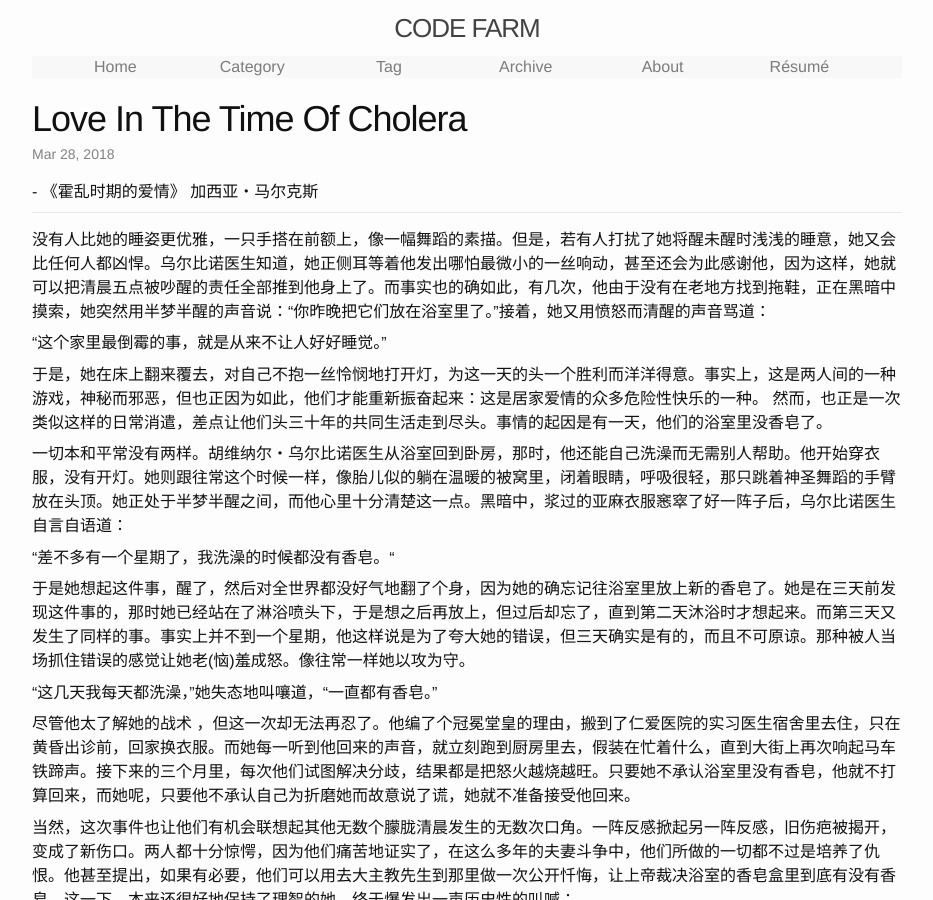
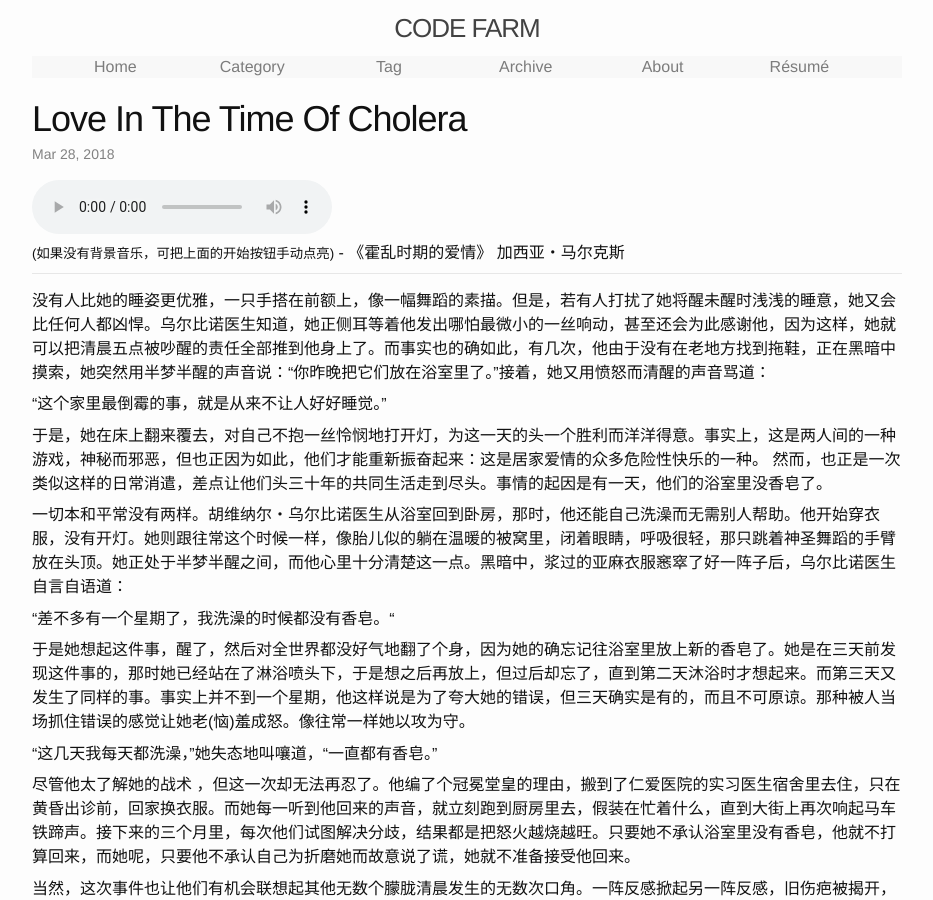
Before and after one commit to ousiax/ousiax.github.io, a Jekyll site: the page built from _posts/2018-03-28-love-in-the-time-of-cholera.md, in a window 1280 px wide and 900 px high. Shown: the whole window, without its empty margins (173-1106 px from the left). Built offline with Jekyll 4.4.1, drawn with Linux system fonts in a browser that asks for light colours; comment, search, counter and statistics services are not loaded.

Commit message:
Update 2018-03-28-love-in-the-time-of-cholera.md

```diff
--- a/_posts/2018-03-28-love-in-the-time-of-cholera.md
+++ b/_posts/2018-03-28-love-in-the-time-of-cholera.md
@@ -9,6 +9,12 @@ description: '安息吧，上帝在门口等着你。'
 disqus_identifier: 114186390936856334271693249050611932085
 ---
 
+<audio controls="" autoplay="" loop="">
+  <source src="/assets/love-in-the-time-of-cholera/audio/my-new-life-antonio-pinto.mp3" type="audio/mpeg">
+Your browser does not support the audio element.
+</audio>
+
+<small>(如果没有背景音乐，可把上面的开始按钮手动点亮)</small>
 \- 《霍乱时期的爱情》 加西亚・马尔克斯
 
 - - -
```
Also changed, not shown: 1 other file.
